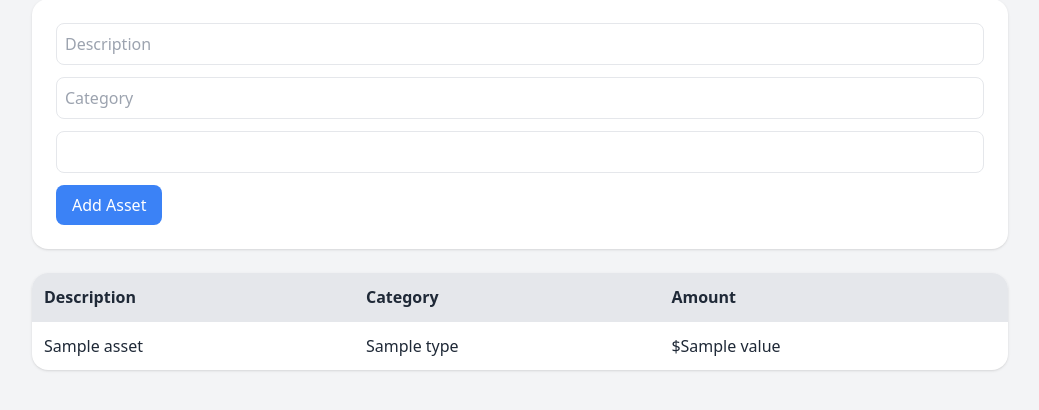
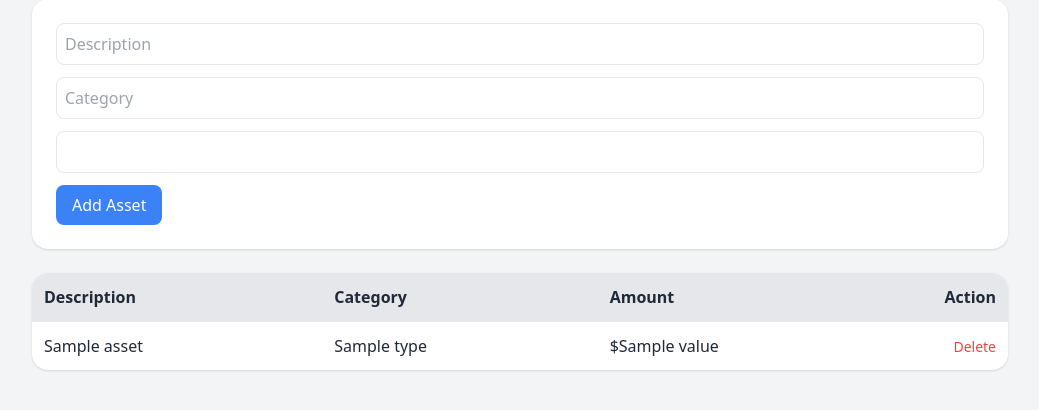
Before and after one commit to alphacentauri718/Personal-Finance-Tracker, a FastAPI app: template templates/assets.html in a window 1280 px wide. Shown: the part 133-543 px from the top of the page, without its empty margins (120-1159 px from the left). Run offline with FastAPI, Linux system fonts and the light colour scheme; the template is opened without the code that fills it: most values are stand-ins (such as "Sample title", 1, 10 or a date in 2020); some libraries are stand-ins or nearby versions.

Commit message:
Added delete button, UI fixes

```diff
--- a/main.py
+++ b/main.py
@@ -79,7 +79,7 @@ def dashboard(request: Request, db: Session = Depends(get_db)):
     total_assets = sum(a.value for a in db.query(Asset).filter(Asset.user_id == user.id).all())
     total_expenses = sum(e.amount for e in db.query(Expense).filter(Expense.user_id == user.id).all())
     net_worth = total_assets - total_expenses
-
+    print(total_assets, total_expenses, net_worth)
     return templates.TemplateResponse("home.html", {
         "request": request,
         "total_assets": total_assets,
@@ -207,8 +207,8 @@ def net_worth_history(request: Request, db: Session = Depends(get_db)):
     })
 
 @app.post("/assets/delete/{asset_id}")
-def delete_asset(request: Request, asset_id: int):
-    db: Session = Depends(get_db)
+def delete_asset(request: Request, asset_id: int, db: Session = Depends(get_db)):
+
     user = get_current_user(request, db)
 
     asset = db.query(Asset).filter(
@@ -218,18 +218,19 @@ def delete_asset(request: Request, asset_id: int):
     if asset:
         db.delete(asset)
         db.commit()
-    return {"status": "ok"}
+    return RedirectResponse(url="/assets", status_code=302)
 
 @app.post("/expenses/delete/{expense_id}")
-def delete_expense(request: Request, expense_id: int):
-    db: Session = Depends(get_db)
+def delete_expense(request: Request,expense_id: int, db: Session = Depends(get_db)):
+
     user = get_current_user(request, db)
 
     expense = db.query(Expense).filter(
         Expense.id == expense_id,
-        Expense.user_id == user.id
-    ).first()
+        Expense.user_id == user.id).first()
     if expense:
         db.delete(expense)
         db.commit()
-    return {"status": "ok"}
+    db.close()
+
+    return RedirectResponse(url="/expenses", status_code=302)
--- a/templates/assets.html
+++ b/templates/assets.html
@@ -3,18 +3,18 @@
 {% block content %}
 <h1>Assets</h1>
 
-<form method="post" class="bg-white p-6 rounded-2xl shadow mt-6">
+<form method="post" action="/assets" class="bg-white p-6 rounded-2xl shadow mt-6">
 
-    <input name="description" placeholder="Description"
+    <input name="name" placeholder="Description"
         class="w-full mb-3 p-2 border rounded-lg" />
 
-    <input name="category" placeholder="Category"
+    <input name="type" placeholder="Category"
         class="w-full mb-3 p-2 border rounded-lg" />
 
-    <input name="amount" type="number" step="0.01"
+    <input name="value" type="number" step="0.01"
         class="w-full mb-3 p-2 border rounded-lg" />
 
-    <button class="bg-blue-500 text-white px-4 py-2 rounded-lg">
+    <button type="submit" class="bg-blue-500 text-white px-4 py-2 rounded-lg">
         Add Asset
     </button>
 
@@ -26,6 +26,7 @@
             <th class="p-3 text-left">Description</th>
             <th class="p-3 text-left">Category</th>
             <th class="p-3 text-left">Amount</th>
+            <th class="p-3 text-right w-24">Action</th>
         </tr>
     </thead>
 
@@ -35,6 +36,16 @@
             <td class="p-3">{{ asset.name }}</td>
             <td class="p-3">{{ asset.type }}</td>
             <td class="p-3">${{ asset.value }}</td>
+            <td class="p-3 text-right">
+                <form method="post" action="/assets/delete/{{ asset.id }}">
+                    <button
+                        type="submit"
+                        onclick="return confirm('Are you sure?')"
+                        class="text-red-500 hover:text-red-700 text-sm font-medium">
+                        Delete
+                    </button>
+                </form>
+            </td>
         </tr>
         {% endfor %}
     </tbody>
```
Also changed, not shown: templates/expenses.html (+14 -3 lines).
